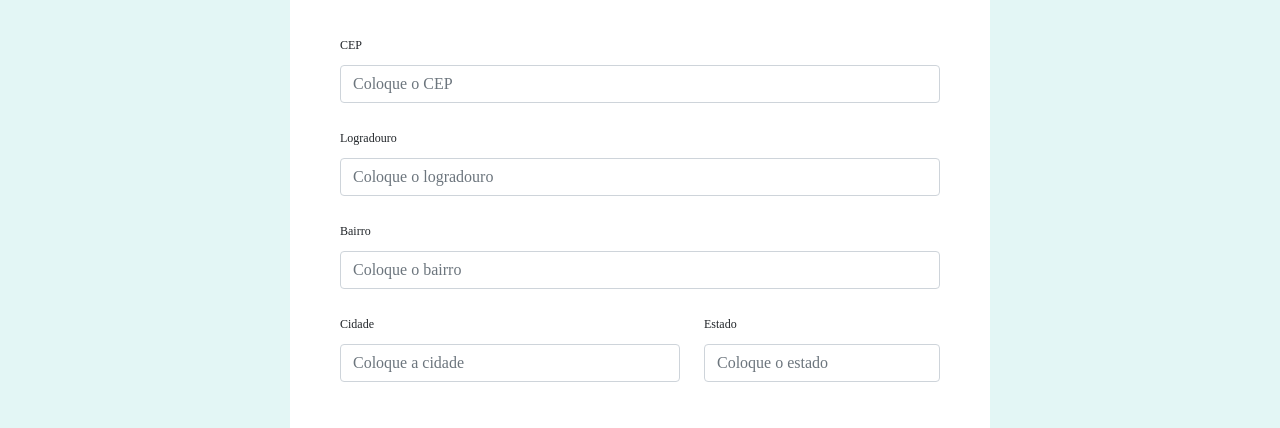
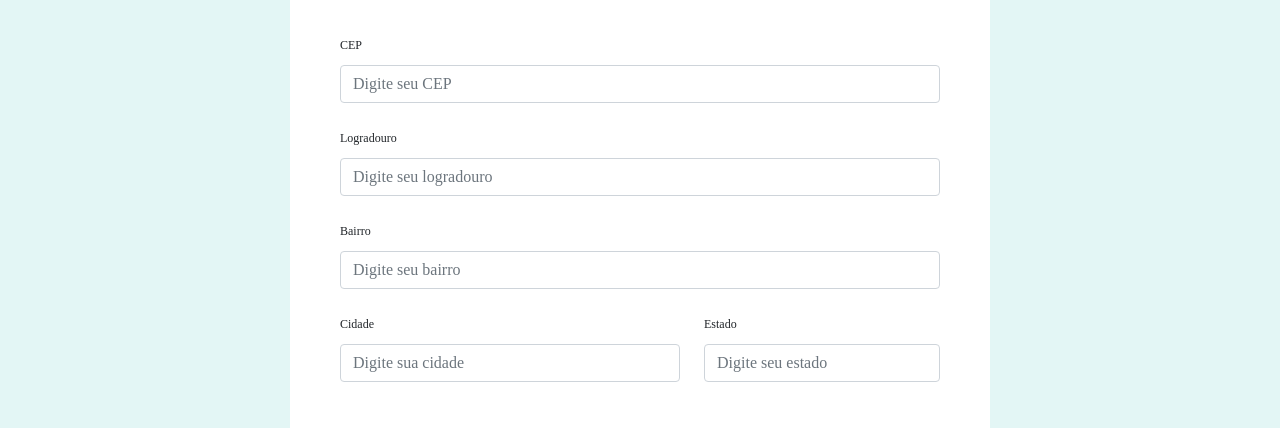
Before and after one commit to reb-gaia/cefet-bd-loja-app, a React (Create React App) app: page /create-addresses in a window 1280 px wide. Shown: the part 156-584 px from the top of the page. Built offline with nearby package versions, Linux system fonts and the light colour scheme; a web font is replaced by a local one.

Commit message:
validação forms

```diff
--- a/src/pages/CreateAddresses/index.js
+++ b/src/pages/CreateAddresses/index.js
@@ -94,7 +94,7 @@ function CreateAdresses() {
             <Form.Control
               id="cep"
               name="cep"
-              placeholder="Coloque o CEP"
+              placeholder="Digite seu CEP"
               onChange={formik.handleChange}
               isValid={formik.touched.cep && !formik.errors.cep}
               isInvalid={formik.errors.cep}
@@ -106,7 +106,7 @@ function CreateAdresses() {
             <Form.Control
               id="street"
               name="street"
-              placeholder="Coloque o logradouro"
+              placeholder="Digite seu logradouro"
               onChange={formik.handleChange}
               isValid={formik.touched.street && !formik.errors.street}
               isInvalid={formik.errors.street}
@@ -118,7 +118,7 @@ function CreateAdresses() {
             <Form.Control
               id="district"
               name="district"
-              placeholder="Coloque o bairro"
+              placeholder="Digite seu bairro"
               onChange={formik.handleChange}
               isValid={formik.touched.district && !formik.errors.district}
               isInvalid={formik.errors.district}
@@ -133,7 +133,7 @@ function CreateAdresses() {
                 <Form.Control
                   id="city"
                   name="city"
-                  placeholder="Coloque a cidade"
+                  placeholder="Digite sua cidade"
                   onChange={formik.handleChange}
                   isValid={formik.touched.city && !formik.errors.city}
                   isInvalid={formik.errors.city}
@@ -147,7 +147,7 @@ function CreateAdresses() {
                 <Form.Control
                   id="estado"
                   name="estado"
-                  placeholder="Coloque o estado"
+                  placeholder="Digite seu estado"
                   onChange={formik.handleChange}
                   isValid={formik.touched.estado && !formik.errors.estado}
                   isInvalid={formik.errors.estado}
--- a/src/pages/CreateAddresses/styles.js
+++ b/src/pages/CreateAddresses/styles.js
@@ -34,9 +34,8 @@ export const Styled = {
     }
   `,
   ProfileSelect: styled(FormSelect) `
-    background-color: #eee;
-    border: none;
-    border-bottom: 1px solid ${mixins.colors.secondary};
+    border: 1px solid #ced4da;
+    transition: border-color .15s ease-in-out,box-shadow .15s ease-in-out;
     width: 100%;
     height: 35px;
     color: rgba(0,0,0,0.5);
@@ -48,6 +47,7 @@ export const Styled = {
       margin: 20px 0px;
     }
   `,
+
   ProfileLabel: styled(FormLabel) `
     color: ${mixins.colors.dark};
     font-size: ${mixins.typograph.paragraph};
--- a/src/pages/CreateEmployee/index.js
+++ b/src/pages/CreateEmployee/index.js
@@ -1,5 +1,5 @@
 import React, { useMemo, useEffect, useState } from 'react';
-import { useFormik } from 'formik';
+import { useFormik,  } from 'formik';
 import { Form, Button, Row, Col, FormControl } from 'react-bootstrap';
 import { useHistory, useParams, useLocation } from 'react-router-dom';
 import Container from '../../components/Container';
@@ -18,7 +18,7 @@ function CreateEmployee() {
   const [error, setError] = useState("");
 
   useEffect(() => {
-    console.log(state);
+
   });
 
   const formik = useFormik({
@@ -38,7 +38,7 @@ function CreateEmployee() {
       salary: state ? state.employee.salary : "",
     },
     validationSchema,
-    onSubmit: async ({name, email, phone, cep, street, district, city, estado, startDate, salary, password}) => {
+    onSubmit: async ({name, email, phone, cep, street, district, city, estado, startDate, isDoctor, doctorType, salary, password}) => {
       /* if(!!id) {
         await putEmployee({
           id,
@@ -60,6 +60,7 @@ function CreateEmployee() {
         return
       }
       await postEmployee(values); */
+      console.log("entrei", name, email);
       try {
         await api.post('/employees', {
           name,
@@ -71,6 +72,8 @@ function CreateEmployee() {
           city,
           estado,
           startDate,
+          isDoctor,
+          doctorType,
           salary,
           password
         });
@@ -121,10 +124,6 @@ function CreateEmployee() {
     () => <Styled.Error>{formik.errors.doctorType}</Styled.Error>, [formik.errors.doctorType]
   );
 
-  const ValidationDoctorError = useMemo(
-    () => <Styled.Error>{formik.errors.doctor}</Styled.Error>, [formik.errors.doctor]
-  );
-
   const ValidationStartDateError = useMemo(
     () => <Styled.Error>{formik.errors.startDate}</Styled.Error>, [formik.errors.startDate]
   );
@@ -136,6 +135,7 @@ function CreateEmployee() {
   const ValidationPasswordError = useMemo(
     () => <Styled.Error>{formik.errors.password}</Styled.Error>, [formik.errors.password]
   );
+
 
   return (
     <Container
@@ -193,7 +193,7 @@ function CreateEmployee() {
             id="password"
             name="password"
             type="password"
-            placeholder="Sua senha"
+            placeholder="Digite sua senha"
             onChange={formik.handleChange}
             isValid={formik.touched.password && !formik.errors.password}
             isInvalid={formik.errors.password}
@@ -206,7 +206,7 @@ function CreateEmployee() {
           <Form.Control
             id="cep"
             name="cep"
-            placeholder="Coloque o CEP"
+            placeholder="Digite seu CEP"
             onChange={formik.handleChange}
             isValid={formik.touched.cep && !formik.errors.cep}
             isInvalid={formik.errors.cep}
@@ -218,7 +218,7 @@ function CreateEmployee() {
           <Form.Control
             id="street"
             name="street"
-            placeholder="Coloque o logradouro"
+            placeholder="Digite seu logradouro"
             onChange={formik.handleChange}
             isValid={formik.touched.street && !formik.errors.street}
             isInvalid={formik.errors.street}
@@ -230,7 +230,7 @@ function CreateEmployee() {
           <Form.Control
             id="district"
             name="district"
-            placeholder="Coloque o bairro"
+            placeholder="Digite seu bairro"
             onChange={formik.handleChange}
             isValid={formik.touched.district && !formik.errors.district}
             isInvalid={formik.errors.district}
@@ -245,7 +245,7 @@ function CreateEmployee() {
               <Form.Control
                 id="city"
                 name="city"
-                placeholder="Coloque a cidade"
+                placeholder="Digite sua cidade"
                 onChange={formik.handleChange}
                 isValid={formik.touched.city && !formik.errors.city}
                 isInvalid={formik.errors.city}
@@ -259,7 +259,7 @@ function CreateEmployee() {
               <Form.Control
                 id="estado"
                 name="estado"
-                placeholder="Coloque o estado"
+                placeholder="Digite seu estado"
                 onChange={formik.handleChange}
                 isValid={formik.touched.estado && !formik.errors.estado}
                 isInvalid={formik.errors.estado}
@@ -269,48 +269,17 @@ function CreateEmployee() {
           </Col>
         </Row>
 
-        <Form.Group className="mb-2">
-          <Styled.ProfileLabel>Especialidade</Styled.ProfileLabel>
-          <Styled.ProfileSelect
-            id="doctorType"
-            name="doctorType"
-            onChange={formik.handleChange}
-            isValid={formik.touched.doctorType && !formik.errors.doctorType}
-            isInvalid={formik.errors.doctorType}>
-              <Styled.ProfileOption>Selecione a especialidade</Styled.ProfileOption>
-              <Styled.ProfileOption value="male">Clínico Geral</Styled.ProfileOption>
-              <Styled.ProfileOption value="female">Ortopedista</Styled.ProfileOption>
-              <Styled.ProfileOption value="others">Oftamologista</Styled.ProfileOption>
-          </Styled.ProfileSelect>
-          {ValidationDoctorTypeError}
-        </Form.Group>
-
-        <Form.Group className="mb-2">
-          <Styled.ProfileLabel>Médico</Styled.ProfileLabel>
-          <Styled.ProfileSelect
-            id="doctor"
-            name="doctor"
-            onChange={formik.handleChange}
-            isValid={formik.touched.doctor && !formik.errors.doctor}
-            isInvalid={formik.errors.doctor}>
-              <Styled.ProfileOption>Selecione o médico</Styled.ProfileOption>
-              <Styled.ProfileOption value="male">Teste 1</Styled.ProfileOption>
-              <Styled.ProfileOption value="female">Teste 2</Styled.ProfileOption>
-          </Styled.ProfileSelect>
-          {ValidationDoctorError}
-        </Form.Group>
-
         <Row>
           <Col xs={6}>
             <Form.Group className="mb-2">
               <Styled.ProfileLabel>Data de inicio</Styled.ProfileLabel>
               <FormControl
-                id="date"
-                name="date"
+                id="startDate"
+                name="startDate"
                 type="date"
                 onChange={formik.handleChange}
-                isValid={formik.touched.date && !formik.errors.date}
-                isInvalid={formik.errors.date} />
+                isValid={formik.touched.startDate && !formik.errors.startDate}
+                isInvalid={formik.errors.startDate} />
               {ValidationStartDateError}
             </Form.Group>
           </Col>
@@ -321,6 +290,7 @@ function CreateEmployee() {
                 id="salary"
                 name="salary"
                 onChange={formik.handleChange}
+                placeholder="3.000,00"
                 isValid={formik.touched.salary && !formik.errors.salary}
                 isInvalid={formik.errors.salary}/>
               {ValidationSalaryError}
@@ -328,13 +298,42 @@ function CreateEmployee() {
           </Col>
         </Row>
 
+        <Form.Group className="mb-2">
+          <Styled.ProfileLabel>Médico</Styled.ProfileLabel>
+            <Form.Check type="checkbox"
+              style={{fontSize: '15px'}}
+              label="É médico?"
+              id="isDoctor"
+              name="isDoctor"
+              onChange={formik.handleChange} />
+        </Form.Group>
+
+        <Form.Group className="mb-2">
+          <Styled.ProfileLabel>Especialidade</Styled.ProfileLabel>
+          <Styled.ProfileSelect
+            id="doctorType"
+            name="doctorType"
+            onChange={formik.handleChange}
+            isValid={formik.touched.doctorType && !formik.errors.doctorType}
+            isInvalid={formik.errors.doctorType}>
+              <Styled.ProfileOption>Selecione sua especialidade</Styled.ProfileOption>
+              <Styled.ProfileOption value="male">Clínico Geral</Styled.ProfileOption>
+              <Styled.ProfileOption value="female">Ortopedista</Styled.ProfileOption>
+              <Styled.ProfileOption value="others">Oftamologista</Styled.ProfileOption>
+          </Styled.ProfileSelect>
+          {ValidationDoctorTypeError}
+        </Form.Group>
+
         {AppError}
-        <Button variant="primary" type="submit">
+        <Button variant="outline-warning" type="submit">
           Cadastrar funcionário
         </Button>
       </Form>
     </Container>
+
   );
+
 }
 
+
 export default CreateEmployee;
--- a/src/pages/CreateEmployee/styles.js
+++ b/src/pages/CreateEmployee/styles.js
@@ -2,7 +2,7 @@
 
 import styled from "styled-components";
 import { mixins } from "../../styles/mixins";
-import { FormControl, FormSelect, Button, FormLabel } from 'react-bootstrap';
+import { FormSelect, Button, FormLabel } from 'react-bootstrap';
 
 export const Styled = {
   Error: styled.p`
@@ -15,8 +15,8 @@ export const Styled = {
   `,
 
   ProfileSelect: styled(FormSelect) `
-    border: 1px solid ${mixins.colors.background};
-    border-bottom: 1px solid ${mixins.colors.secondary};
+    border: 1px solid #ced4da;
+    transition: border-color .15s ease-in-out,box-shadow .15s ease-in-out;
     width: 100%;
     height: 35px;
     color: rgba(0,0,0,0.5);
--- a/src/pages/CreateEmployee/validation.js
+++ b/src/pages/CreateEmployee/validation.js
@@ -4,11 +4,12 @@ const today = new Date();
 today.setHours(0, 0, 0, 0);
 
 const phoneRegExp = /^((\\+[1-9]{1,4}[ \\-]*)|(\\([0-9]{2,3}\\)[ \\-]*)|([0-9]{2,4})[ \\-]*)*?[0-9]{3,4}?[ \\-]*[0-9]{3,4}?$/
+var currencyRegex = /^[1-9]\d*(((.\d{3}){1})?(\,\d{0,2})?)$/;
 
 export const validationSchema = yup.object({
   name: yup.string().required("O campo nome é obrigatório"),
   phone: yup.string().required("O campo telefone é obrigatório").matches(phoneRegExp, 'Insira um telefone válido'),
-  email: yup.string().required("O campo email é obrigatório").email(),
+  email: yup.string().required("O campo email é obrigatório").email("Insira um email válido"),
   password: yup.string().required("O campo senha é obrigatório"),
 
   cep: yup.string().required("O campo CEP é obrigatório"),
@@ -17,8 +18,7 @@ export const validationSchema = yup.object({
   city: yup.string().required("O campo cidade é obrigatório"),
   estado: yup.string().required("O campo estado é obrigatório"),
 
-  isDoctor: yup.string().required("O campo médico é obrigatório"),
   doctorType: yup.string().required("O campo especialidade é obrigatório"),
   startDate: yup.date().required("O campo data de inicio é obrigatório"),
-  salary: yup.number().required("O campo salário é obrigatório"),
+  salary: yup.string().required("O campo salário é obrigatório").matches(currencyRegex, 'Insira um salário válido'),
 });
--- a/src/pages/CreatePatients/index.js
+++ b/src/pages/CreatePatients/index.js
@@ -181,7 +181,7 @@ function CreatePatients() {
           <Form.Control
             id="cep"
             name="cep"
-            placeholder="Coloque o CEP"
+            placeholder="Digite seu CEP"
             onChange={formik.handleChange}
             isValid={formik.touched.cep && !formik.errors.cep}
             isInvalid={formik.errors.cep}
@@ -193,7 +193,7 @@ function CreatePatients() {
           <Form.Control
             id="street"
             name="street"
-            placeholder="Coloque o logradouro"
+            placeholder="Digite seu logradouro"
             onChange={formik.handleChange}
             isValid={formik.touched.street && !formik.errors.street}
             isInvalid={formik.errors.street}
@@ -205,7 +205,7 @@ function CreatePatients() {
           <Form.Control
             id="district"
             name="district"
-            placeholder="Coloque o bairro"
+            placeholder="Digite seu bairro"
             onChange={formik.handleChange}
             isValid={formik.touched.district && !formik.errors.district}
             isInvalid={formik.errors.district}
@@ -220,7 +220,7 @@ function CreatePatients() {
               <Form.Control
                 id="city"
                 name="city"
-                placeholder="Coloque a cidade"
+                placeholder="Digite sua cidade"
                 onChange={formik.handleChange}
                 isValid={formik.touched.city && !formik.errors.city}
                 isInvalid={formik.errors.city}
@@ -234,7 +234,7 @@ function CreatePatients() {
               <Form.Control
                 id="estado"
                 name="estado"
-                placeholder="Coloque o estado"
+                placeholder="Digite seu estado"
                 onChange={formik.handleChange}
                 isValid={formik.touched.estado && !formik.errors.estado}
                 isInvalid={formik.errors.estado}
@@ -251,7 +251,7 @@ function CreatePatients() {
               <Form.Control
                 id="weight"
                 name="weight"
-                placeholder="Coloque seu peso"
+                placeholder="Digite seu peso"
                 onChange={formik.handleChange}
                 isValid={formik.touched.weight && !formik.errors.weight}
                 isInvalid={formik.errors.weight}/>
@@ -265,7 +265,7 @@ function CreatePatients() {
               <Form.Control
                 id="height"
                 name="height"
-                placeholder="Coloque sua altura"
+                placeholder="Digite sua altura"
                 onChange={formik.handleChange}
                 isValid={formik.touched.height && !formik.errors.height}
                 isInvalid={formik.errors.height}/>
@@ -282,7 +282,7 @@ function CreatePatients() {
               onChange={formik.handleChange}
               isValid={formik.touched.bloodType && !formik.errors.bloodType}
               isInvalid={formik.errors.bloodType}>
-                <Styled.ProfileOption>Selecione o tipo sanguíneo</Styled.ProfileOption>
+                <Styled.ProfileOption>Selecione seu tipo sanguíneo</Styled.ProfileOption>
                 <Styled.ProfileOption value="A+">A+</Styled.ProfileOption>
                 <Styled.ProfileOption value="A-">A-</Styled.ProfileOption>
                 <Styled.ProfileOption value="B+">B+</Styled.ProfileOption>
--- a/src/pages/CreatePatients/styles.js
+++ b/src/pages/CreatePatients/styles.js
@@ -15,8 +15,8 @@ export const Styled = {
   `,
 
   ProfileSelect: styled(FormSelect) `
-    border: 1px solid ${mixins.colors.background};
-    border-bottom: 1px solid ${mixins.colors.secondary};
+    border: 1px solid #ced4da;
+    transition: border-color .15s ease-in-out,box-shadow .15s ease-in-out;
     width: 100%;
     height: 35px;
     color: rgba(0,0,0,0.5);
--- a/src/pages/CreateSchedules/styles.js
+++ b/src/pages/CreateSchedules/styles.js
@@ -15,8 +15,8 @@ export const Styled = {
   `,
 
   ProfileSelect: styled(FormSelect) `
-    border: 1px solid ${mixins.colors.background};
-    border-bottom: 1px solid ${mixins.colors.secondary};
+    border: 1px solid #ced4da;
+    transition: border-color .15s ease-in-out,box-shadow .15s ease-in-out;
     width: 100%;
     height: 35px;
     color: rgba(0,0,0,0.5);
```
Also changed, not shown: api.json (+20 -1 lines), src/hooks/contexts/EmployeeProvider/index.js (+11 -6 lines).
